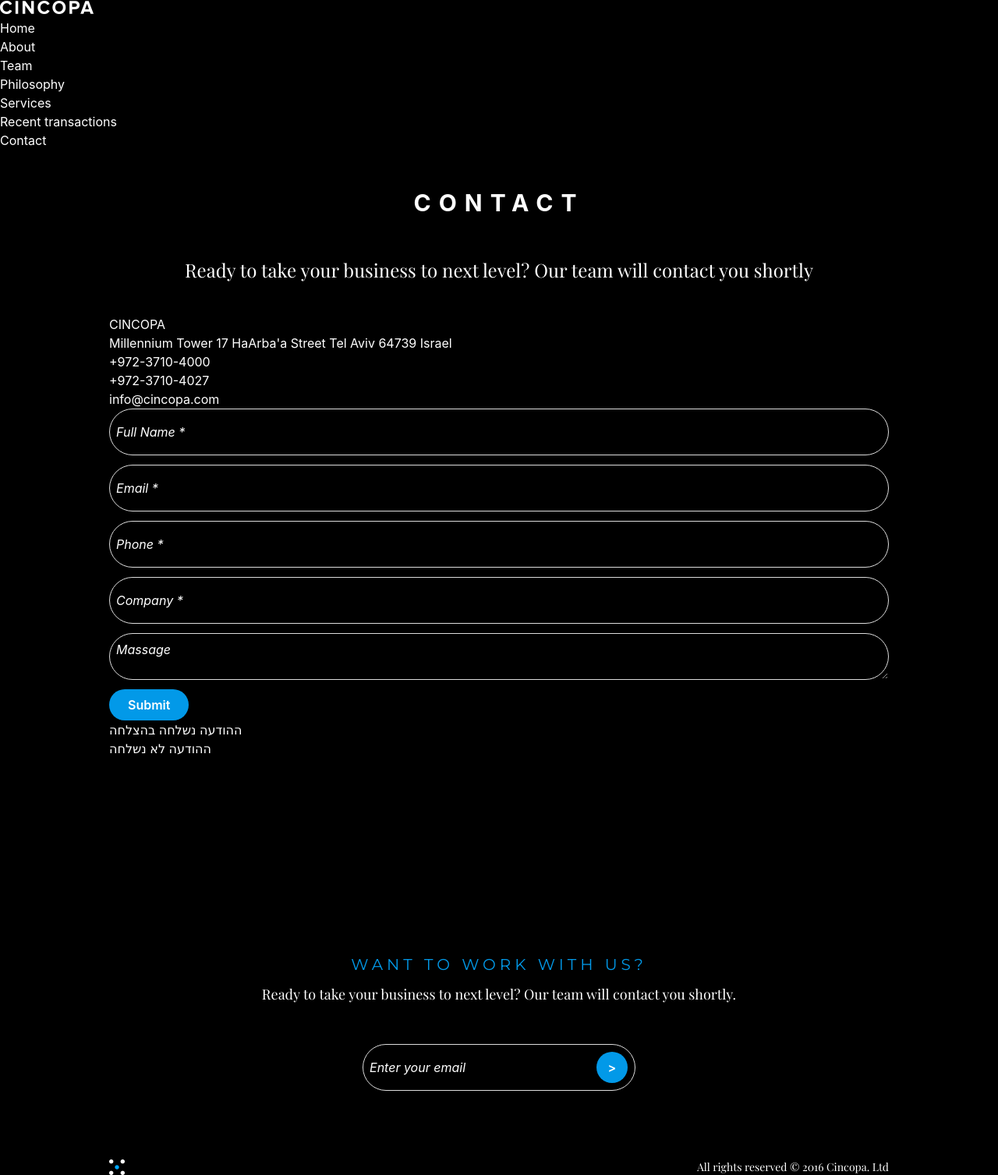
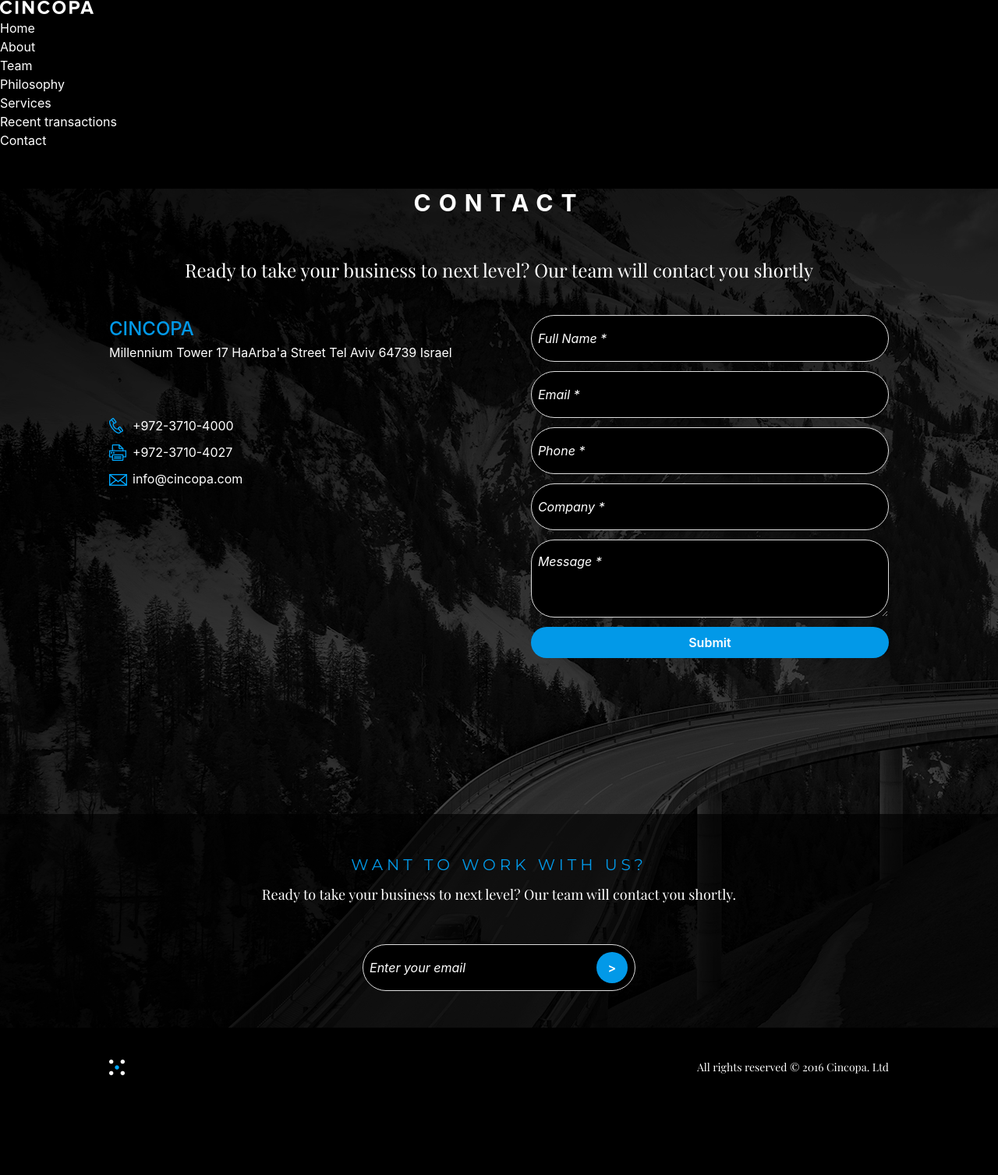
Before and after one commit to kedmyster/cincopa, a Jekyll site: the page built from contact.markdown, in a window 1280 px wide. Shown: the whole page at 78% size. Built offline with Jekyll 4.4.1, drawn with Linux system fonts in a browser that asks for light colours; after the commit the page ends 1379 px from its top, so only the background shows below that.

Commit message:
contact done

```diff
--- a/_layouts/contact.html
+++ b/_layouts/contact.html
@@ -7,13 +7,13 @@ layout: page
     <div class="info">
       <div class="logo">CINCOPA</div>
       <div class="address">
-        {{ site.address }}
+        {{ site.address  }}
       </div>
       <div class="phone">{{ site.phone }}</div>
       <div class="fax">{{ site.fax }}</div>
       <div class="email">{{ site.email }}</div>
     </div>
-    <div class="form">
+    <div class="contact-form">
       <form method="post" action="#">
         <div class="field name">
           <input type="text" id="name" name="name" placeholder="Full Name *" />
@@ -28,9 +28,9 @@ layout: page
           <input type="text" id="company" name="company" placeholder="Company *" />
         </div>
         <div class="field message">
-          <textarea name="text" id="message" placeholder="Massage"></textarea>
+          <textarea name="text" id="message" placeholder="Message *"></textarea>
         </div>
-        <div class="cta">
+        <div class="cta-button">
           <button type="submit" class="btn btn-primary">Submit</button>
         </div>
       </form>
--- a/_sass/_contact.scss
+++ b/_sass/_contact.scss
@@ -1,3 +1,70 @@
 .page-contact {
+    .page{
+        background-image: url(/img/contact/contact-background.jpg);
+    }
+    .info {
+        text-align: left;
+        @include media ($desktop){
+            @include span-columns(6);
 
+        }
+        .logo {
+            text-transform: uppercase;
+            color: $blue;
+            font-size: 22px;
+            font-weight: 500;
+            @include media ($tablet){
+                font-size: 24px;
+            }
+        }
+        .address {
+            font-size: 16px;
+            margin-bottom: 20px;
+            @include media ($desktop){
+                margin-bottom: 70px;
+            }
+        }
+        .phone {
+            background-repeat: no-repeat;
+            background-image: url("/img/contact/contact-phone.png");
+            padding-left: 30px;
+            background-position: top 2px left;
+            margin-bottom: 10px;
+        }
+        .fax {
+            background-repeat: no-repeat;
+            background-image: url("/img/contact/contact-fax.png");
+            padding-left: 30px;
+            background-position: top 2px left;
+            margin-bottom: 10px;
+        }
+        .email {
+            background-repeat: no-repeat;
+            background-image: url("/img/contact/contact-mail.png");
+            padding-left: 30px;
+            background-position: top 6px left;
+            margin-bottom: 10px;
+        }
+    }
+    .contact-form {
+        @include media ($desktop){
+            @include span-columns(6);
+            @include omega(2n);
+        }
+        .field {
+            width: 100%;
+            textarea#message {
+                height: 100px;
+                padding-top: 15px;
+            }
+        }
+        .cta-button{
+            button{
+                width: 100%;
+            }
+        }
+    }
+    .indicator-message{
+        display: none;
+    }
 }
```
